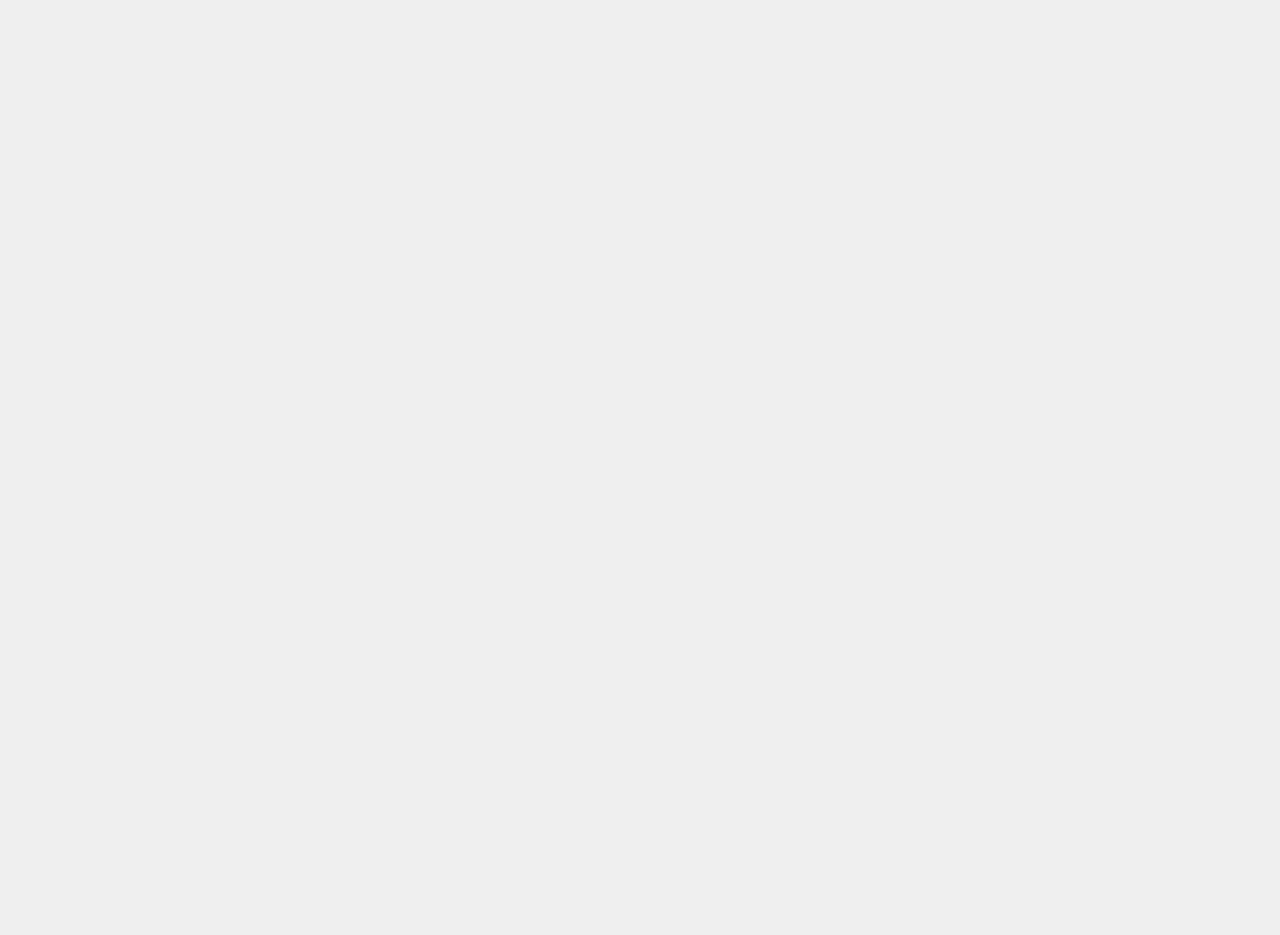
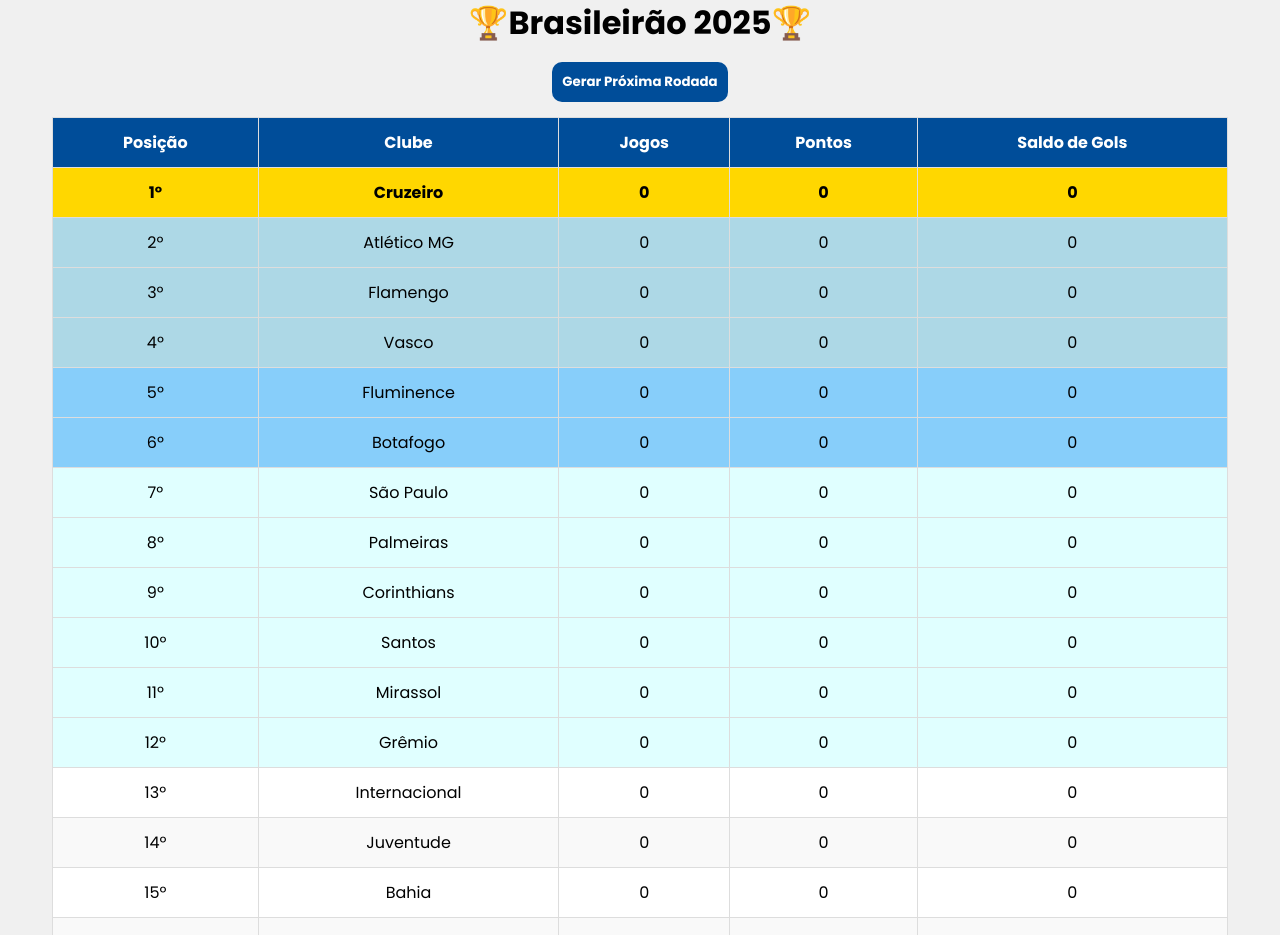
Before and after one commit to JoaoVitor128/CampsSimuler, a React (Vite) app: page / in a window 1280 px wide. Shown: the part 737-1672 px from the top of the page. Before the commit the page ends 800 px from the top, so only its background shows below. Built offline with nearby package versions, Linux system fonts and the light colour scheme.

Commit message:
Versão do Brasileirão e atualização do README

```diff
--- a/src/App.jsx
+++ b/src/App.jsx
@@ -1,7 +1,8 @@
 import { useState } from 'react'
 import './App.css'
 
-import Table from "./Components/Table"
+import WC from "./Components/WC"
+import Bras from "./Components/Brasileirao"
 
 function App() {
 
@@ -9,7 +10,11 @@
     <>
     <h1>🏆World Cup Simuler🏆</h1>
       <div className="table">
-        <Table/>
+        <WC/>
+      </div>
+      <h1>🏆Brasileirão 2025🏆</h1>
+      <div className="table">
+        <Bras/>
       </div>
     </>
   )
--- /dev/null
+++ b/src/Components/Brasileirao.jsx
@@ -0,0 +1,109 @@
+import { useState } from 'react'
+import './table.css'
+import './bras.css'
+
+import { teamsData } from "../Data/BrasData"
+
+const Brasileirao = () => {
+    const [matches, setMatches] = useState([]);
+    const [roundsPlayed, setRoundsPlayed] = useState(0)
+
+    function updateTable() {
+
+    }
+
+    function generateRound() {
+
+        const newMatches = [];
+        const chooses = [...teamsData].sort(() => Math.random() - 0.5);
+        for (let i = 0; i < chooses.length; i += 2) {
+            const teamA = chooses[i];
+            const teamB = chooses[i + 1];
+            const golsA = Math.floor(Math.random() * 5);
+            const golsB = Math.floor(Math.random() * 5);
+
+            if (golsA > golsB) {
+                teamA.pts += 3;
+            } else if (golsB > golsA) {
+                teamB.pts += 3;
+            } else {
+                teamA.pts += 1;
+                teamB.pts += 1;
+            }
+
+            teamA.sg += golsA - golsB;
+            teamB.sg += golsB - golsA;
+
+            teamA.j++;
+            teamB.j++;
+
+            newMatches.push({
+                teamA: teamA.team,
+                golsA,
+                golsB,
+                teamB: teamB.team
+            });
+
+            updateTable();
+        }
+
+        setRoundsPlayed(roundsPlayed + 1);
+        setMatches(prev => [...prev, newMatches]);
+
+    }
+
+    function classGenerate(pos) {
+        if (pos === 1) return "camp";
+        if (pos >= 2 && pos <= 4) return "lib";
+        if (pos === 5 || pos === 6) return "eli";
+        if (pos >= 7 && pos <= 12) return "sul";
+        if (pos >= 17 && pos <= 20) return "reb";
+        return "";
+    }
+
+
+    return (
+        <div>
+            <button className='generateButton' onClick={generateRound}>Gerar Próxima Rodada</button>
+            <table>
+                <thead>
+                    <tr>
+                        <th>Posição</th>
+                        <th>Clube</th>
+                        <th>Jogos</th>
+                        <th>Pontos</th>
+                        <th>Saldo de Gols</th>
+                    </tr>
+                </thead>
+                <tbody>
+                    {[...teamsData]
+                        .sort((a, b) => b.pts - a.pts)
+                        .map((team, id) => (
+                            <tr key={id} className={classGenerate(id + 1)}>
+                                <td>{id + 1}º</td>
+                                <td>{team.team}</td>
+                                <td>{team.j}</td>
+                                <td>{team.pts}</td>
+                                <td>{team.sg}</td>
+                            </tr>
+                        ))}
+                </tbody>
+            </table>
+            <h2>Jogos por Rodada</h2>
+            {matches.map((round, index) => (
+                <div key={index} className="round">
+                    <h3>Rodada {index + 1}</h3>
+                    <ul>
+                        {round.map((match, i) => (
+                            <li key={i}>
+                                {match.teamA} {match.golsA} x {match.golsB} {match.teamB}
+                            </li>
+                        ))}
+                    </ul>
+                </div>
+            ))}
+        </div>
+    )
+}
+
+export default Brasileirao
--- a/src/Components/Table.jsx
+++ b/src/Components/WC.jsx
@@ -1,5 +1,5 @@
 import { useState } from 'react';
-import { realChampionsData, selecionsData } from '../Data/selecionData';
+import { realChampionsData, selecionsData } from '../Data/WCData';
 import './table.css';
 
 const Table = () => {
--- /dev/null
+++ b/src/Components/bras.css
@@ -0,0 +1,43 @@
+/* Destaque do campeão */
+tr.camp {
+    background-color: gold;
+    font-weight: bold;
+}
+
+/* Classificados para Libertadores */
+tr.lib {
+    background-color: #add8e6; /* azul claro */
+}
+
+/* Pré-Libertadores */
+tr.eli {
+    background-color: #87cefa; /* azul mais intenso */
+}
+
+/* Classificados para Sul-Americana */
+tr.sul {
+    background-color: #e0ffff; /* azul bem clarinho */
+}
+
+/* Rebaixados */
+tr.reb {
+    background-color: #f08080; /* vermelho claro */
+}
+
+/* Apenas para ter uma transição suave ao gerar novas rodadas */
+tr {
+    transition: background-color 0.3s ease;
+}
+
+.round {
+    margin-bottom: 1.5rem;
+}
+
+.round h3 {
+    margin: 0.5rem 0;
+}
+
+.round ul {
+    list-style-type: none;
+    padding-left: 0;
+}
--- /dev/null
+++ b/src/Data/BrasData.js
@@ -0,0 +1,24 @@
+const teamsData = [
+    {team:"Cruzeiro", j:0, pts:0, sg:0},
+    {team:"Atlético MG",j:0, pts:0, sg:0},
+    {team:"Flamengo",j:0, pts:0, sg:0},
+    {team:"Vasco",j:0, pts:0, sg:0},
+    {team:"Fluminence",j:0, pts:0, sg:0},
+    {team:"Botafogo",j:0, pts:0, sg:0},
+    {team:"São Paulo",j:0, pts:0, sg:0},
+    {team:"Palmeiras",j:0, pts:0, sg:0},
+    {team:"Corinthians",j:0, pts:0, sg:0},
+    {team:"Santos", pts:0,j:0, sg:0},
+    {team:"Mirassol", pts:0,j:0, sg:0},
+    {team:"Grêmio", pts:0,j:0, sg:0},
+    {team:"Internacional",j:0, pts:0, sg:0},
+    {team:"Juventude",j:0, pts:0, sg:0},
+    {team:"Bahia",j:0, pts:0, sg:0},
+    {team:"Vitória",j:0, pts:0, sg:0},
+    {team:"Sport",j:0, pts:0, sg:0},
+    {team:"Fortaleza",j:0, pts:0, sg:0},
+    {team:"Ceará",j:0, pts:0, sg:0},
+    {team:"Bragantino",j:0, pts:0, sg:0},
+]
+
+export {teamsData}
```
Also changed, not shown: src/Data/WCData.js (renamed from src/Data/selecionData.js), 1 other file (tests, documents, lock files or other folders).
